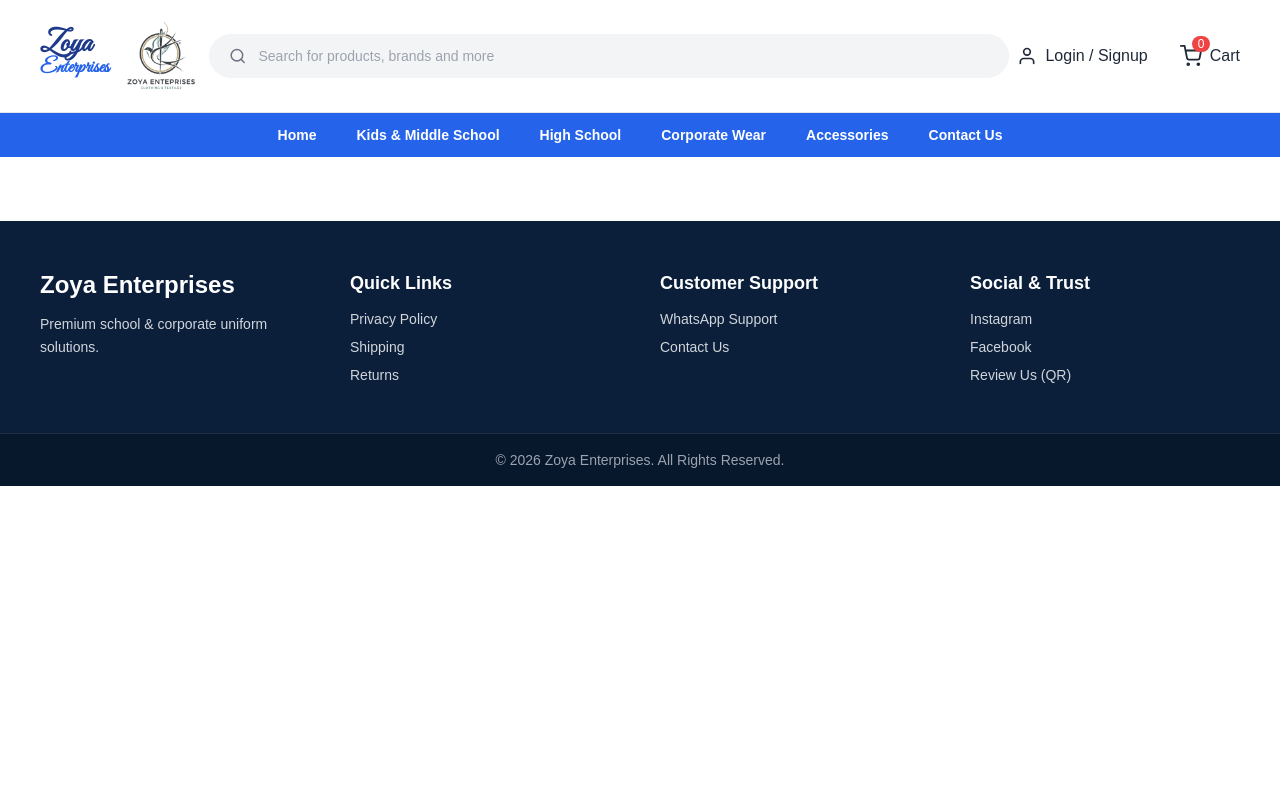
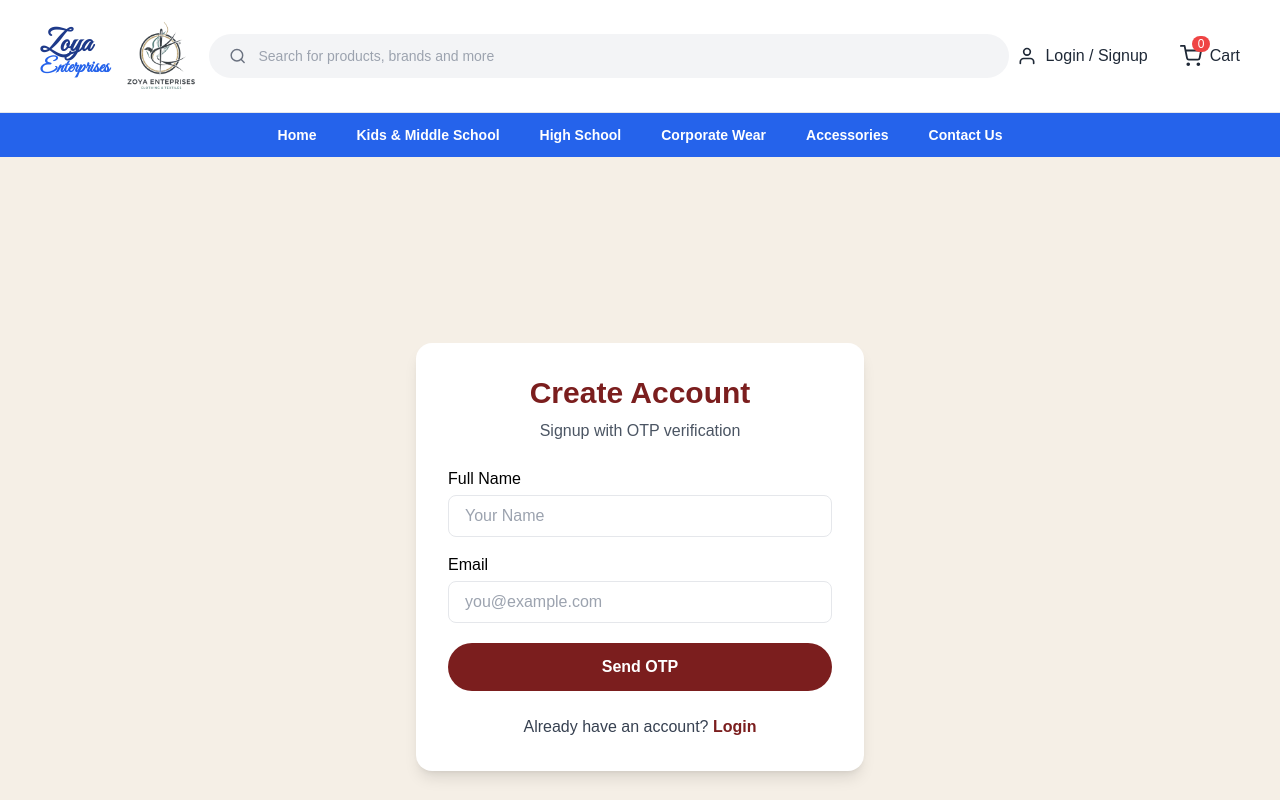
Before and after one commit to saniya-dogra/zoya-enterprises, a React (Create React App) app in the folder client/: page /signup in a window 1280 px wide. Shown: the top 800 px of the page. Built offline with nearby package versions, Linux system fonts and the light colour scheme; a web font is replaced by a local one.

Commit message:
Add backend

```diff
--- a/client/src/App.js
+++ b/client/src/App.js
@@ -2,7 +2,7 @@
 import Header from "./components/Header";
 import Navbar from "./components/Navbar";
 import Footer from "./components/Footer";
-
+import Signup from "./pages/Signup";
 import Home from "./pages/Home";
 import Category from "./pages/Category";
 import Cart from "./pages/Cart";
@@ -27,6 +27,8 @@
         <Route path="/login" element={<Login />} />
         <Route path="/contact" element={<Contact />} />
         <Route path="/search" element={<Search />} />
+        <Route path="/signup" element={<Signup />} />
+
       </Routes>
 
       {/* FOOTER */}
--- a/client/src/pages/Signup.jsx
+++ b/client/src/pages/Signup.jsx
@@ -1,65 +1,162 @@
 import { useState } from "react";
+import { Link, useNavigate } from "react-router-dom";
 import API from "../services/api";
 
-function Signup() {
+export default function Signup() {
+  const navigate = useNavigate();
+
+  const [step, setStep] = useState(1);
   const [form, setForm] = useState({
     name: "",
     email: "",
     password: "",
+    otp: "",
   });
-  const [message, setMessage] = useState("");
 
-  const handleSignup = async (e) => {
-    e.preventDefault();
+  const handleChange = (e) =>
+    setForm({ ...form, [e.target.name]: e.target.value });
+
+  // Step 1: Send OTP
+  const sendOtp = async () => {
     try {
-      await API.post("/auth/signup", form);
-      setMessage("Signup successful ✅ Please login.");
+      await API.post("/otp/send", { email: form.email });
+      alert("OTP sent to your email ✅");
+      setStep(2);
     } catch (err) {
-      setMessage("Signup failed");
+      alert(err.response?.data?.message || "OTP sending failed ❌");
+    }
+  };
+
+  // Step 2: Verify OTP
+  const verifyOtp = async () => {
+    try {
+      await API.post("/otp/verify", { email: form.email, otp: form.otp });
+      alert("OTP verified ✅");
+      setStep(3);
+    } catch (err) {
+      alert(err.response?.data?.message || "OTP verification failed ❌");
+    }
+  };
+
+  // Step 3: Register user
+  const registerUser = async () => {
+    try {
+      await API.post("/auth/register", {
+        name: form.name,
+        email: form.email,
+        password: form.password,
+      });
+
+      alert("Account created successfully ✅");
+      navigate("/login");
+    } catch (err) {
+      alert(err.response?.data?.message || "Signup failed ❌");
     }
   };
 
   return (
-    <div className="min-h-screen flex items-center justify-center bg-softwhite">
-      <form
-        onSubmit={handleSignup}
-        className="bg-white p-8 rounded-xl shadow-md w-96"
-      >
-        <h2 className="text-2xl font-bold text-maroon mb-6">Sign Up</h2>
+    <div className="min-h-screen flex items-center justify-center bg-[#f5efe6] px-4">
+      <div className="bg-white w-full max-w-md rounded-2xl shadow-lg p-8">
+        <h2 className="text-3xl font-bold text-center text-maroon">
+          Create Account
+        </h2>
+        <p className="text-center text-gray-600 mt-2">
+          Signup with OTP verification
+        </p>
 
+        {/* NAME */}
+        <div className="mt-6">
+          <label className="block font-medium mb-1">Full Name</label>
           <input
-          placeholder="Name"
-          className="w-full mb-4 px-4 py-2 border rounded"
-          onChange={(e) => setForm({ ...form, name: e.target.value })}
-          required
+            type="text"
+            name="name"
+            value={form.name}
+            onChange={handleChange}
+            className="w-full border rounded-lg px-4 py-2 outline-none"
+            placeholder="Your Name"
           />
+        </div>
 
+        {/* EMAIL */}
+        <div className="mt-4">
+          <label className="block font-medium mb-1">Email</label>
           <input
             type="email"
-          placeholder="Email"
-          className="w-full mb-4 px-4 py-2 border rounded"
-          onChange={(e) => setForm({ ...form, email: e.target.value })}
-          required
+            name="email"
+            value={form.email}
+            onChange={handleChange}
+            className="w-full border rounded-lg px-4 py-2 outline-none"
+            placeholder="you@example.com"
           />
+        </div>
 
+        {/* STEP 1 */}
+        {step === 1 && (
+          <button
+            onClick={sendOtp}
+            className="w-full mt-5 bg-maroon text-white py-3 rounded-full font-semibold hover:opacity-90"
+          >
+            Send OTP
+          </button>
+        )}
+
+        {/* OTP INPUT */}
+        {step >= 2 && (
+          <div className="mt-4">
+            <label className="block font-medium mb-1">Enter OTP</label>
+            <input
+              type="text"
+              name="otp"
+              value={form.otp}
+              onChange={handleChange}
+              className="w-full border rounded-lg px-4 py-2 outline-none"
+              placeholder="6-digit OTP"
+            />
+          </div>
+        )}
+
+        {/* STEP 2 */}
+        {step === 2 && (
+          <button
+            onClick={verifyOtp}
+            className="w-full mt-5 bg-blue-600 text-white py-3 rounded-full font-semibold hover:opacity-90"
+          >
+            Verify OTP
+          </button>
+        )}
+
+        {/* PASSWORD */}
+        {step >= 3 && (
+          <div className="mt-4">
+            <label className="block font-medium mb-1">Password</label>
             <input
               type="password"
-          placeholder="Password"
-          className="w-full mb-4 px-4 py-2 border rounded"
-          onChange={(e) => setForm({ ...form, password: e.target.value })}
-          required
+              name="password"
+              value={form.password}
+              onChange={handleChange}
+              className="w-full border rounded-lg px-4 py-2 outline-none"
+              placeholder="********"
             />
+          </div>
+        )}
 
-        <button className="w-full bg-maroon text-white py-2 rounded">
-          Sign Up
+        {/* STEP 3 */}
+        {step === 3 && (
+          <button
+            onClick={registerUser}
+            className="w-full mt-5 bg-green-600 text-white py-3 rounded-full font-semibold hover:opacity-90"
+          >
+            Create Account
           </button>
+        )}
 
-        {message && (
-          <p className="mt-4 text-center text-sm">{message}</p>
-        )}
-      </form>
+        <p className="text-center mt-6 text-gray-700">
+          Already have an account?{" "}
+          <Link to="/login" className="text-maroon font-semibold">
+            Login
+          </Link>
+        </p>
+      </div>
     </div>
   );
 }
-
-export default Signup;
```
Lines whose indentation alone changed are shown as unchanged.
